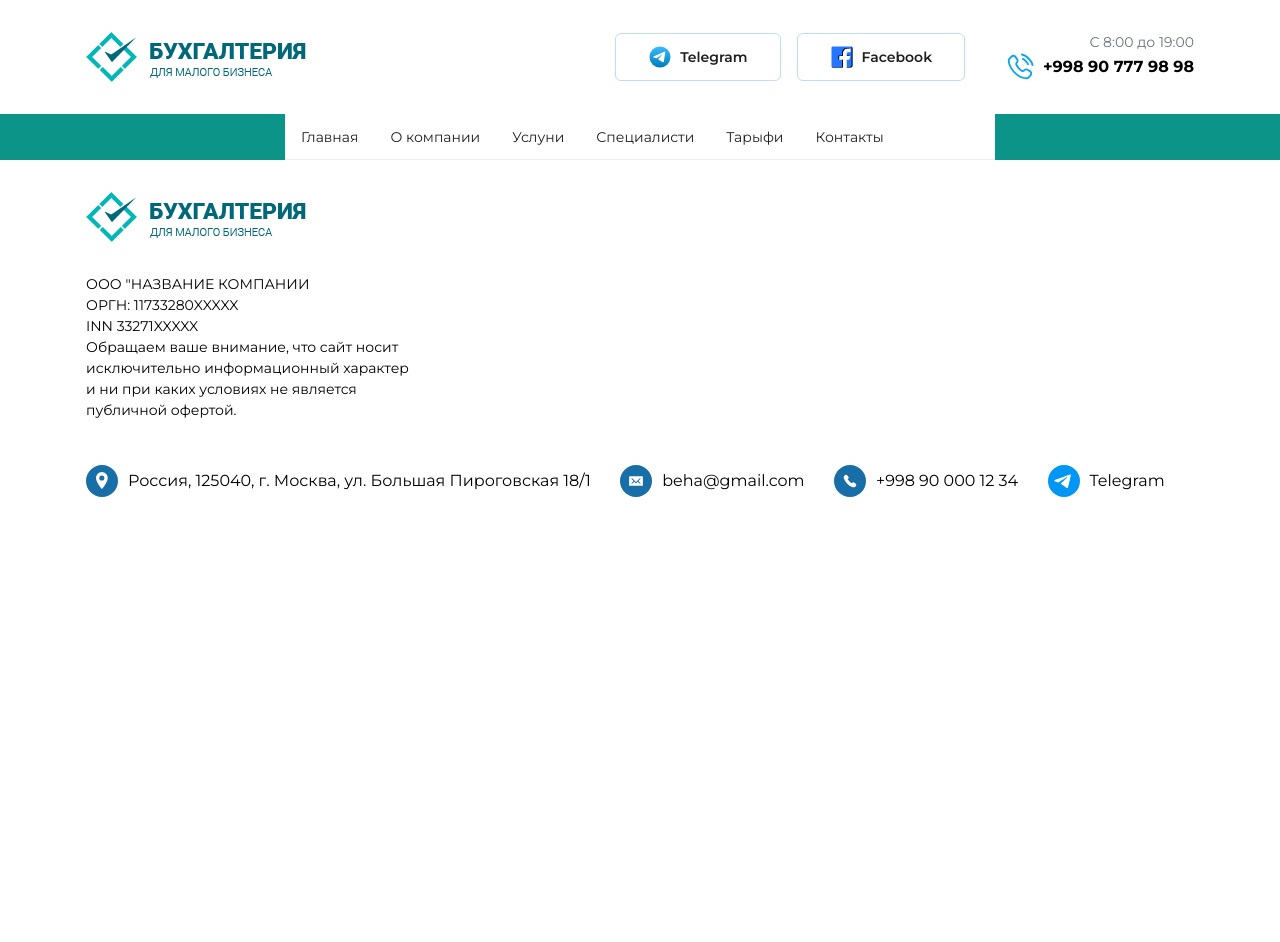
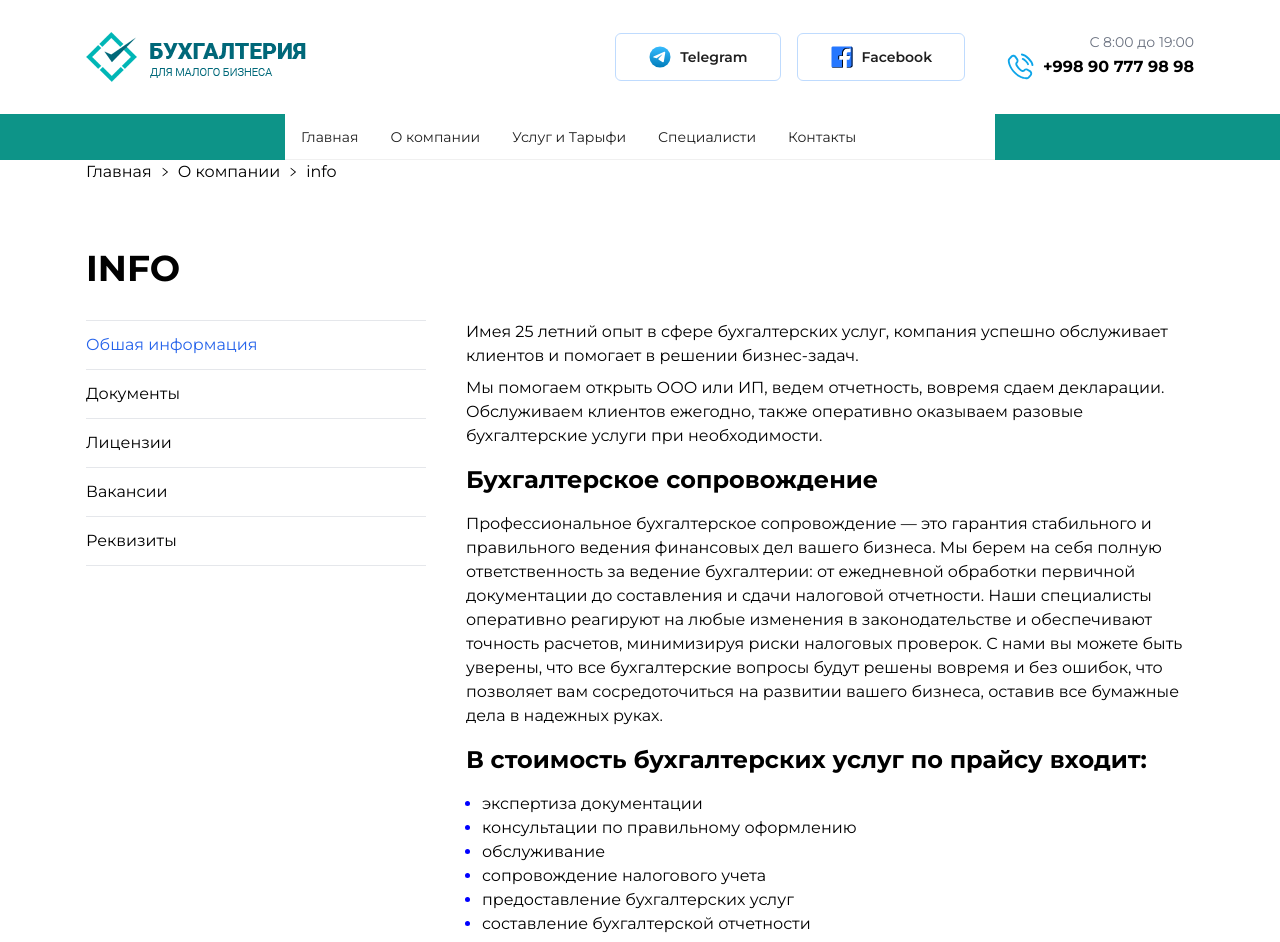
Before and after one commit to BehruzbekBotirovich/Accounting, a Vue app: page /about in a window 1280 px wide. Shown: the top 942 px of the page. Before the commit the page ends 800 px from the top, so only its background shows below. Built offline with nearby package versions, Linux system fonts and the light colour scheme.

Commit message:
added new page

```diff
--- a/src/components/HeaderMain.vue
+++ b/src/components/HeaderMain.vue
@@ -57,20 +57,17 @@
     <div class="bg-teal-600 ">
         <nav class="main-container flex justify-center">
             <a-menu mode="horizontal" class="items-center" style="width: 710px;">
-                <a-menu-item :class="{ active: activeSection === 'about-us' }" key="1">
-                    <a @click.prevent="scrollTo('about-us')" href="#"> Главная </a>
+                <a-menu-item :class="{ active: activeSection === 'main' }" key="1">
+                    <RouterLink to="/">Главная </RouterLink>
                 </a-menu-item>
                 <a-menu-item :class="{ active: activeSection === 'product' }" key="2">
-                    <a @click.prevent="scrollTo('product')" href="#">О компании</a>
+                    <router-link to="/about">О компании</router-link>
                 </a-menu-item>
-                <a-menu-item :class="{ active: activeSection === 'workings' }" key="3">
-                    <a @click.prevent="scrollTo('workings')" href="#">Услуни</a>
+                <a-menu-item :class="{ active: activeSection === 'tarifs' }" key="3">
+                    <a @click.prevent="scrollTo('tarifs')" href="#">Услуг и Тарыфи</a>
                 </a-menu-item>
                 <a-menu-item :class="{ active: activeSection === 'faq' }" key="4">
                     <a @click.prevent="scrollTo('faq')" href="#">Специалисти</a>
-                </a-menu-item>
-                <a-menu-item :class="{ active: activeSection === 'contact' }" key="5">
-                    <a @click.prevent="scrollTo('contact')" href="#">Тарыфи</a>
                 </a-menu-item>
                 <a-menu-item key="6">
                     Контакты
@@ -85,7 +82,44 @@
 </template>
 
 <script setup>
+import { ref, onMounted, onUnmounted } from 'vue';
+const activeSection = ref('');
+const showMobileMenu = ref(false); // State to show/hide mobile menu
 
+// menu boyicha navigatsiya scroll boyicha
+const scrollTo = (elementId) => {
+    const element = document.getElementById(elementId);
+    showMobileMenu.value = false;
+    if (element) {
+        element.scrollIntoView({ behavior: 'smooth' });
+        activeSection.value = elementId;
+    }
+};
+
+const handleScroll = () => {
+    const sections = ['about-us', 'product', 'workings', 'faq', 'contact'];
+    const scrollPosition = window.scrollY + window.innerHeight / 2;
+
+    for (const section of sections) {
+        const element = document.getElementById(section);
+        if (element) {
+            const { offsetTop, offsetHeight } = element;
+            if (scrollPosition >= offsetTop && scrollPosition < offsetTop + offsetHeight) {
+                activeSection.value = section;
+                break;
+            }
+        }
+    }
+};
+
+onMounted(() => {
+    window.addEventListener('scroll', handleScroll);
+    handleScroll(); // To set the active section on initial load
+});
+
+onUnmounted(() => {
+    window.removeEventListener('scroll', handleScroll);
+});
 </script>
 
 <style lang="scss" scoped></style>
--- /dev/null
+++ b/src/pages/about/AboutPage.vue
@@ -0,0 +1,64 @@
+<template>
+    <div class="main-container">
+
+        <h1 class="flex items-center gap-2">Главная
+            <RightOutlined style="font-size: 10px;" /> О компании
+            <RightOutlined style="font-size: 10px;" />
+            {{ selectedItem }}
+        </h1>
+        <h1 class=" text-4xl font-bold uppercase mt-16" id="tarifs"> {{ selectedItem }} </h1>
+        <div class="flex  pt-8 pb-16">
+            <!-- navbar -->
+            <div class="w-1/3  rounded-s-xl ">
+                <ul class="tarif-list  rounded-s-xl ">
+                    <li class="py-3  border-b  border-t" @click="selectedItem = info"
+                        :class="{ 'text-blue-600': selectedItem == 'info' }">Обшая
+                        информация
+                    </li>
+                    <li class="py-3  border-b" @click="selectedItem = 'docs'"
+                        :class="{ 'text-blue-600': selectedItem == 'docs' }">Документы </li>
+                    <li class="py-3  border-b" @click="selectedItem = docs"
+                        :class="{ 'text-blue-600': selectedItem == 'litsense' }">Лицензии </li>
+                    <li class="py-3  border-b" @click="selectedItem = docs"
+                        :class="{ 'text-blue-600': selectedItem == 'vacansy' }">Вакансии </li>
+                    <li class="py-3  border-b" @click="selectedItem = docs"
+                        :class="{ 'text-blue-600': selectedItem == 'rec' }">Реквизиты </li>
+
+                </ul>
+            </div>
+            <!-- info part  -->
+            <div class="w-3/4 pl-10 h-fit">
+                <AboutUs v-if="selectedItem == 'info'"></AboutUs>
+                <Docs v-if="selectedItem == 'docs'"></Docs>
+            </div>
+        </div>
+
+    </div>
+    <Consultation></Consultation>
+</template>
+
+<script setup>
+import AboutUs from './components/AboutUs.vue'
+import Docs from './components/Docs.vue'
+import Consultation from '../home/components/Consultation.vue';
+import { ref } from 'vue';
+import { RightOutlined } from '@ant-design/icons-vue'
+const selectedItem = ref('info')
+</script>
+
+<style scoped>
+.tarif-list {
+    position: sticky;
+    top: 50px;
+
+}
+
+.tarif-list>li {
+    cursor: pointer;
+
+}
+
+.tarif-list>li:hover {
+    color: #2563eb;
+}
+</style>
--- /dev/null
+++ b/src/pages/about/components/AboutUs.vue
@@ -0,0 +1,46 @@
+<template>
+    <div>
+        <p class="mb-2">Имея 25 летний опыт в сфере бухгалтерских услуг, компания успешно обслуживает клиентов и
+            помогает в решении
+            бизнес-задач.
+        </p>
+        <p>Мы помогаем открыть ООО или ИП, ведем отчетность, вовремя сдаем декларации. Обслуживаем клиентов
+            ежегодно,
+            также оперативно оказываем разовые бухгалтерские услуги при необходимости.
+        </p>
+        <h1 class="font-bold text-2xl my-4">Бухгалтерское сопровождение </h1>
+        <p class="mb-2">Профессиональное бухгалтерское сопровождение — это гарантия стабильного и правильного ведения
+            финансовых дел
+            вашего бизнеса. Мы берем на себя полную ответственность за ведение бухгалтерии: от ежедневной обработки
+            первичной документации до составления и сдачи налоговой отчетности. Наши специалисты оперативно реагируют на
+            любые изменения в законодательстве и обеспечивают точность расчетов, минимизируя риски налоговых проверок. С
+            нами вы можете быть уверены, что все бухгалтерские вопросы будут решены вовремя и без ошибок, что позволяет
+            вам сосредоточиться на развитии вашего бизнеса, оставив все бумажные дела в надежных руках.
+
+        </p>
+        <h1 class="font-bold text-2xl my-4">В стоимость бухгалтерских услуг по прайсу входит: </h1>
+        <ul class="list-disc pl-4">
+            <li>экспертиза документации </li>
+            <li>консультации по правильному оформлению </li>
+            <li>обслуживание </li>
+            <li> сопровождение налогового учета</li>
+            <li>предоставление бухгалтерских услуг</li>
+            <li>составление бухгалтерской отчетности</li>
+            <li>сдача документов в соответствующие органы</li>
+            <li>составление кассовых документов</li>
+        </ul>
+        <p class="mt-2">Мы предлагаем клиентам профессиональную оптимизацию расходов компании в области финансового и бухгалтерского
+            сопровождения.
+        </p>
+    </div>
+</template>
+
+<script setup>
+
+</script>
+
+<style scoped>
+li::marker {
+    color: blue;
+}
+</style>
--- /dev/null
+++ b/src/pages/about/components/Docs.vue
@@ -0,0 +1,54 @@
+<template>
+    <div>
+        <a v-for="doc in Docs" :href="doc.link" target="_blank" class="hujjat">
+            <div class="flex items-center gap-4">
+                <div><img src="https://www.iconpacks.net/icons/2/free-pdf-file-icon-3382-thumb.png" width="50"></div>
+                <div>{{ doc.name }}</div>
+            </div>
+            <div class="justify-end">
+                <svg class="p-2 rounded" width="34px" height="34px" viewBox="0 0 24 24" fill="none"
+                    xmlns="http://www.w3.org/2000/svg">
+                    <path
+                        d="M12.5535 16.5061C12.4114 16.6615 12.2106 16.75 12 16.75C11.7894 16.75 11.5886 16.6615 11.4465 16.5061L7.44648 12.1311C7.16698 11.8254 7.18822 11.351 7.49392 11.0715C7.79963 10.792 8.27402 10.8132 8.55352 11.1189L11.25 14.0682V3C11.25 2.58579 11.5858 2.25 12 2.25C12.4142 2.25 12.75 2.58579 12.75 3V14.0682L15.4465 11.1189C15.726 10.8132 16.2004 10.792 16.5061 11.0715C16.8118 11.351 16.833 11.8254 16.5535 12.1311L12.5535 16.5061Z"
+                        fill="#1C274C" />
+                    <path
+                        d="M3.75 15C3.75 14.5858 3.41422 14.25 3 14.25C2.58579 14.25 2.25 14.5858 2.25 15V15.0549C2.24998 16.4225 2.24996 17.5248 2.36652 18.3918C2.48754 19.2919 2.74643 20.0497 3.34835 20.6516C3.95027 21.2536 4.70814 21.5125 5.60825 21.6335C6.47522 21.75 7.57754 21.75 8.94513 21.75H15.0549C16.4225 21.75 17.5248 21.75 18.3918 21.6335C19.2919 21.5125 20.0497 21.2536 20.6517 20.6516C21.2536 20.0497 21.5125 19.2919 21.6335 18.3918C21.75 17.5248 21.75 16.4225 21.75 15.0549V15C21.75 14.5858 21.4142 14.25 21 14.25C20.5858 14.25 20.25 14.5858 20.25 15C20.25 16.4354 20.2484 17.4365 20.1469 18.1919C20.0482 18.9257 19.8678 19.3142 19.591 19.591C19.3142 19.8678 18.9257 20.0482 18.1919 20.1469C17.4365 20.2484 16.4354 20.25 15 20.25H9C7.56459 20.25 6.56347 20.2484 5.80812 20.1469C5.07435 20.0482 4.68577 19.8678 4.40901 19.591C4.13225 19.3142 3.9518 18.9257 3.85315 18.1919C3.75159 17.4365 3.75 16.4354 3.75 15Z"
+                        fill="#1C274C" />
+                </svg>
+            </div>
+        </a>
+    </div>
+</template>
+
+<script setup>
+const Docs = [{ name: "Договор по оказание услуг", link: '#' },
+{ name: "Договор по оказание услуг", link: '#' },
+{ name: "Договор по оказание услуг", link: '#' },
+{ name: "Договор по оказание услуг", link: '#' }
+]
+</script>
+
+<style scoped>
+.hujjat {
+    border-radius: 10px;
+    border: 1px solid #cbd5e1;
+    display: flex;
+    padding: 14px;
+    align-items: center;
+    justify-content: space-between;
+    transition: all 0.3s ease;
+    margin-bottom: 14px;
+}
+
+.hujjat:hover {
+    box-shadow: rgba(50, 50, 93, 0.25) 0px 6px 12px -2px, rgba(0, 0, 0, 0.3) 0px 3px 7px -3px;
+
+    svg {
+        background: #06b6d4;
+
+        path {
+            fill: white;
+        }
+    }
+}
+</style>
--- a/src/pages/home/components/IntroPart.vue
+++ b/src/pages/home/components/IntroPart.vue
@@ -1,6 +1,6 @@
 <template>
     <div class="bg-blue-500 py-14">
-        <div class="main-container flex gap-10">
+        <div class="main-container flex gap-10" id="main">
             <div class="w-1/2 space-y-8 text-white">
                 <h1 class="text-5xl font-bold">БУХГАЛТЕРСКИЙ АУТСОРСИНГ </h1>
                 <p class="font-thin text-4xl">экспертного уровня с оплатой
--- a/src/pages/home/components/Tarifs.vue
+++ b/src/pages/home/components/Tarifs.vue
@@ -1,5 +1,6 @@
 <template>
-    <h1 class="main-container text-4xl font-bold uppercase mt-16">Тарифы и входящие в них услуги </h1>
+
+    <h1 class="main-container text-4xl font-bold uppercase mt-16"  id="tarifs">Тарифы и входящие в них услуги </h1>
     <div class="flex main-container pt-8 pb-16">
         <!-- navbar -->
         <div class="w-1/3 bg-blue-900 text-white  rounded-s-xl ">
--- a/src/router/index.js
+++ b/src/router/index.js
@@ -1,5 +1,6 @@
 import { createRouter, createWebHistory } from 'vue-router'
 import HomePage from '@/pages/home/HomePage.vue'
+import AboutPage from '@/pages/about/AboutPage.vue'
 const router = createRouter({
   history: createWebHistory(import.meta.env.BASE_URL),
   routes: [
@@ -7,6 +8,11 @@ const router = createRouter({
       path: '/',
       name: 'home',
       component: HomePage
+    },
+    {
+      path: '/about',
+      name: 'about',
+      component: AboutPage
     },
 
     // {
```
